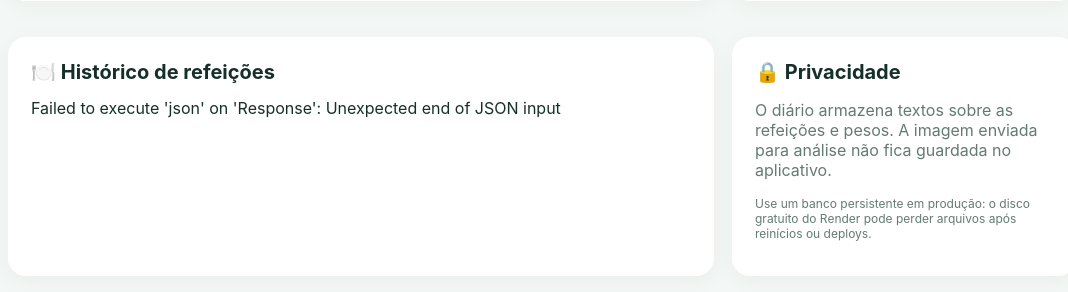
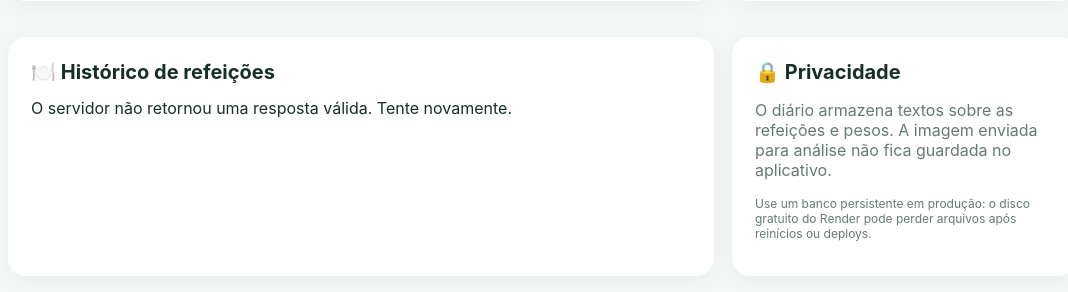
Before and after one commit to ALMDPSP/Agente-de-IA-Alexandre, a Flask app: page /evolucao in a window 1280 px wide. Shown: the part 1233-1525 px from the top of the page, without its empty margins (98-1166 px from the left). Run offline with Flask 3, Linux system fonts and the light colour scheme; the visitor is signed in with stand-in values (Sample User, id 1); data that the repository does not hold is empty; some libraries are stand-ins or nearby versions.

Commit message:
Add files via upload

```diff
--- a/templates/evolucao.html
+++ b/templates/evolucao.html
@@ -10,11 +10,32 @@
 <div class="card span2"><h2>🍽️ Histórico de refeições</h2><div id="meals">Nenhuma refeição registrada.</div></div><div class="card"><h2>🔒 Privacidade</h2><p class="muted">O diário armazena textos sobre as refeições e pesos. A imagem enviada para análise não fica guardada no aplicativo.</p><p class="small muted">Use um banco persistente em produção: o disco gratuito do Render pode perder arquivos após reinícios ou deploys.</p></div>
 </section></main><script>
 const csrf=document.querySelector('meta[name="csrf-token"]').content;const $=id=>document.getElementById(id);const esc=s=>String(s??'').replace(/[&<>"']/g,c=>({'&':'&amp;','<':'&lt;','>':'&gt;','"':'&quot;',"'":'&#39;'}[c]));
-async function req(url,opts={}){opts.headers={...opts.headers,'X-CSRFToken':csrf};let r=await fetch(url,opts),d=await r.json();if(!r.ok)throw Error(d.error||'Erro de comunicação');return d}const dt=s=>new Date(s).toLocaleDateString('pt-BR');
+async function req(url,opts={}){opts.headers={...opts.headers,'X-CSRFToken':csrf};let r;try{r=await fetch(url,opts)}catch(e){throw Error('Falha de conexão. Verifique sua internet e tente novamente.')}let d;try{d=await r.json()}catch(e){throw Error(r.status===401||r.status===403?'Sessão expirada ou acesso negado. Entre novamente.':'O servidor não retornou uma resposta válida. Tente novamente.')}if(!r.ok)throw Error(d.error||('Erro de comunicação (HTTP '+r.status+').'));return d}
+// Reduz fotos no próprio dispositivo, sem armazenar a imagem no servidor.
+async function compactarFoto(file){
+ if(!file||!file.type.startsWith('image/'))throw Error('Selecione uma imagem válida.');
+ const url=URL.createObjectURL(file);
+ try{
+  const img=new Image();img.src=url;
+  if(typeof img.decode==='function')await img.decode();else await new Promise((resolve,reject)=>{img.onload=resolve;img.onerror=reject});
+  const max=1024,escala=Math.min(1,max/Math.max(img.naturalWidth,img.naturalHeight));
+  const canvas=document.createElement('canvas');canvas.width=Math.max(1,Math.round(img.naturalWidth*escala));canvas.height=Math.max(1,Math.round(img.naturalHeight*escala));
+  const ctx=canvas.getContext('2d');if(!ctx)throw Error('Não foi possível preparar a foto.');
+  ctx.fillStyle='#fff';ctx.fillRect(0,0,canvas.width,canvas.height);ctx.drawImage(img,0,0,canvas.width,canvas.height);
+  let blob=null;
+  for(const qualidade of [0.75,0.65,0.55,0.45]){
+   blob=await new Promise(resolve=>canvas.toBlob(resolve,'image/jpeg',qualidade));
+   if(!blob)throw Error('Não foi possível comprimir a imagem.');
+   if(blob.size<=300*1024)break;
+  }
+  if(blob.size>5*1024*1024)throw Error('A foto ficou muito grande. Escolha outra.');
+  return new File([blob],'refeicao.jpg',{type:'image/jpeg',lastModified:Date.now()});
+ }finally{URL.revokeObjectURL(url)}
+}const dt=s=>new Date(s).toLocaleDateString('pt-BR');
 function draw(w){const cv=$('weightChart'),ctx=cv.getContext('2d');ctx.clearRect(0,0,800,210);if(!w.length){ctx.fillStyle='#789087';ctx.font='18px system-ui';ctx.fillText('Registre seu peso para gerar o gráfico.',35,100);return;}const values=w.map(x=>x.weight),mi=Math.min(...values)-2,ma=Math.max(...values)+2;ctx.strokeStyle='#cbded5';ctx.beginPath();ctx.moveTo(45,20);ctx.lineTo(45,180);ctx.lineTo(780,180);ctx.stroke();ctx.strokeStyle='#14956d';ctx.lineWidth=3;ctx.beginPath();values.forEach((v,i)=>{const x=55+i*710/Math.max(1,values.length-1),y=172-(v-mi)/(ma-mi)*140;i?ctx.lineTo(x,y):ctx.moveTo(x,y)});ctx.stroke();values.forEach((v,i)=>{const x=55+i*710/Math.max(1,values.length-1),y=172-(v-mi)/(ma-mi)*140;ctx.beginPath();ctx.arc(x,y,4,0,2*Math.PI);ctx.fillStyle='#14956d';ctx.fill()});ctx.fillStyle='#557168';ctx.font='13px system-ui';ctx.fillText(`${values[0]} kg`,55,200);ctx.fillText(`${values.at(-1)} kg`,660,200)}
 async function refresh(){let d=await req('/api/evolucao/estado');let w=d.weights||[],m=d.meals||[],p=d.profile||{};$('weightStat').textContent=w.length?w.at(-1).weight.toLocaleString('pt-BR')+' kg':'—';$('goalStat').textContent=p.goal?p.goal.toLocaleString('pt-BR')+' kg':'—';$('mealStat').textContent=m.length;$('profileForm').elements.namedItem('name').value=p.name||'';$('profileForm').height.value=p.height||'';$('profileForm').goal.value=p.goal||'';draw(w);$('weightHistory').textContent=w.length?`${w.length} registro(s) • último em ${dt(w.at(-1).at)}`:'Sem registros ainda.';$('meals').innerHTML=m.slice().reverse().slice(0,30).map(x=>`<div class="entry"><strong>${esc(x.kind)}</strong> <span class="small muted">${dt(x.at)}</span><p>${esc((x.alimentos||[]).join(', ')||'Não identificado')}</p><p class="small">${x.calorias_min!=null&&x.calorias_max!=null?`Estimativa: ${esc(x.calorias_min)}–${esc(x.calorias_max)} kcal`: 'Sem estimativa calórica'}</p><p class="small muted">${esc(x.sugestao)}</p></div>`).join('')||'Nenhuma refeição registrada.'}
 $('mealForm').photo.addEventListener('change',e=>{let f=e.target.files[0];if(f){$('preview').src=URL.createObjectURL(f);$('preview').style.display='block'}});
-$('mealForm').addEventListener('submit',async e=>{e.preventDefault();let b=$('mealBtn');b.disabled=true;$('mealResult').textContent='A IA está analisando a foto…';try{let d=await req('/api/evolucao/refeicao',{method:'POST',body:new FormData(e.target)});$('mealResult').innerHTML=`<div class="chat"><strong>Identificado:</strong> ${esc(d.alimentos.join(', ')||'Não identificado')}<p><strong>Calorias aproximadas:</strong> ${d.calorias_min!=null?esc(d.calorias_min)+' a '+esc(d.calorias_max)+' kcal':'Não estimadas'}</p><p>${esc(d.observacoes)}</p><p><strong>Sugestão:</strong> ${esc(d.sugestao)}</p></div>`;await refresh()}catch(err){$('mealResult').innerHTML=`<p class="error">${esc(err.message)}</p>`}finally{b.disabled=false}});
+$('mealForm').addEventListener('submit',async e=>{e.preventDefault();let b=$('mealBtn');b.disabled=true;$('mealResult').textContent='A IA está analisando a foto…';try{let form=new FormData(e.target);$('mealResult').textContent='Otimizando foto para análise…';let foto=await compactarFoto(e.target.elements.namedItem('photo').files[0]);form.set('photo',foto);$('mealResult').textContent='A IA está analisando a foto…';let d=await req('/api/evolucao/refeicao',{method:'POST',body:form});$('mealResult').innerHTML=`<div class="chat"><strong>Identificado:</strong> ${esc(d.alimentos.join(', ')||'Não identificado')}<p><strong>Calorias aproximadas:</strong> ${d.calorias_min!=null?esc(d.calorias_min)+' a '+esc(d.calorias_max)+' kcal':'Não estimadas'}</p><p>${esc(d.observacoes)}</p><p><strong>Sugestão:</strong> ${esc(d.sugestao)}</p></div>`;await refresh()}catch(err){$('mealResult').innerHTML=`<p class="error">${esc(err.message)}</p>`}finally{b.disabled=false}});
 $('weightForm').addEventListener('submit',async e=>{e.preventDefault();try{await req('/api/evolucao/peso',{method:'POST',headers:{'Content-Type':'application/json'},body:JSON.stringify({weight:e.target.weight.value})});e.target.reset();await refresh()}catch(err){alert(err.message)}});
 $('profileForm').addEventListener('submit',async e=>{e.preventDefault();try{await req('/api/evolucao/perfil',{method:'POST',headers:{'Content-Type':'application/json'},body:JSON.stringify({name:e.target.elements.namedItem('name').value,height:e.target.height.value,goal:e.target.goal.value})});$('profileMsg').textContent='Perfil salvo!';await refresh()}catch(err){$('profileMsg').textContent=err.message}});
 $('chatForm').addEventListener('submit',async e=>{e.preventDefault();$('chatBtn').disabled=true;$('chatAnswer').textContent='Pensando…';try{let d=await req('/api/evolucao/chat',{method:'POST',headers:{'Content-Type':'application/json'},body:JSON.stringify({message:e.target.message.value})});$('chatAnswer').textContent=d.answer}catch(err){$('chatAnswer').textContent=err.message}finally{$('chatBtn').disabled=false}});
```
